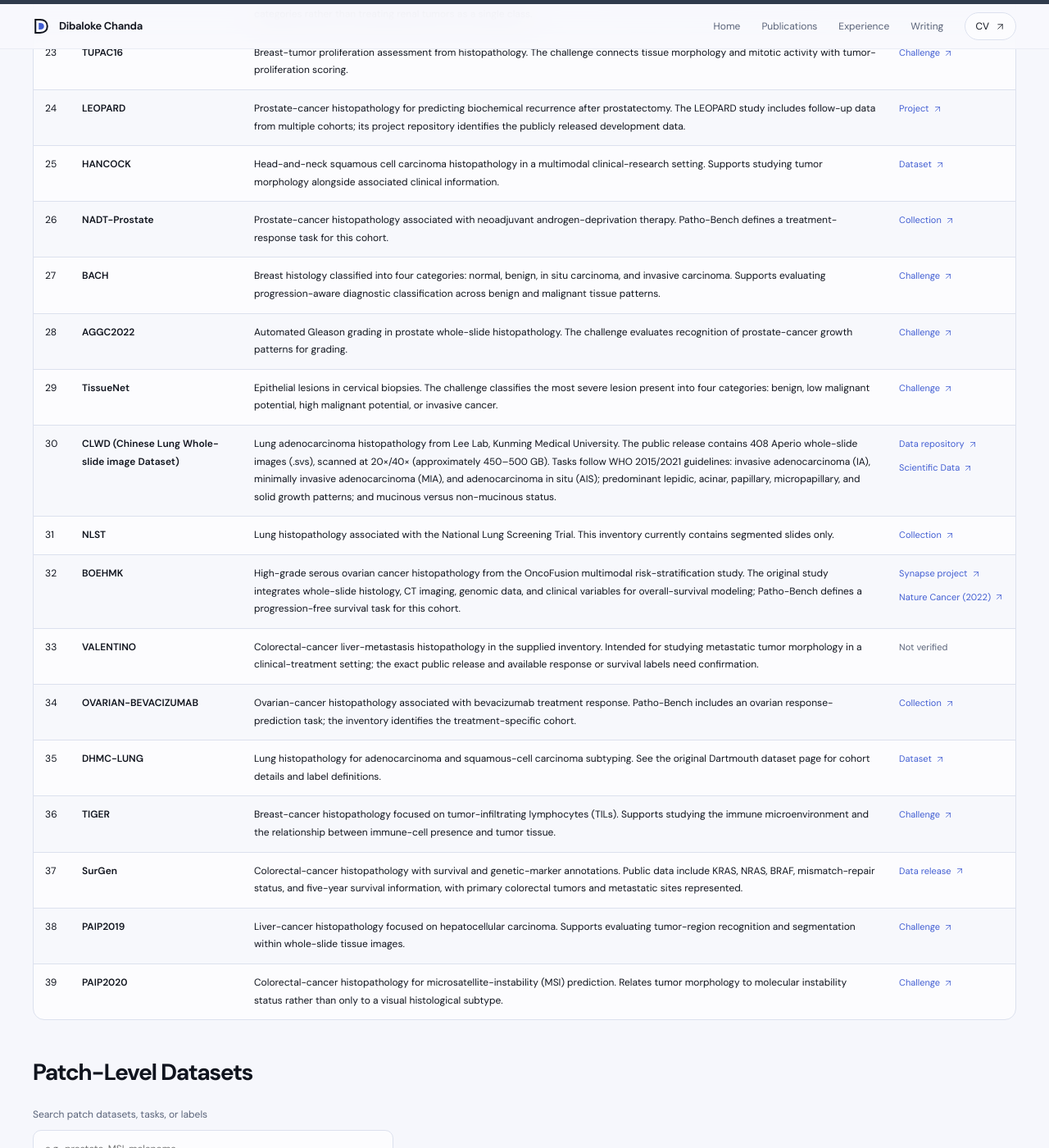
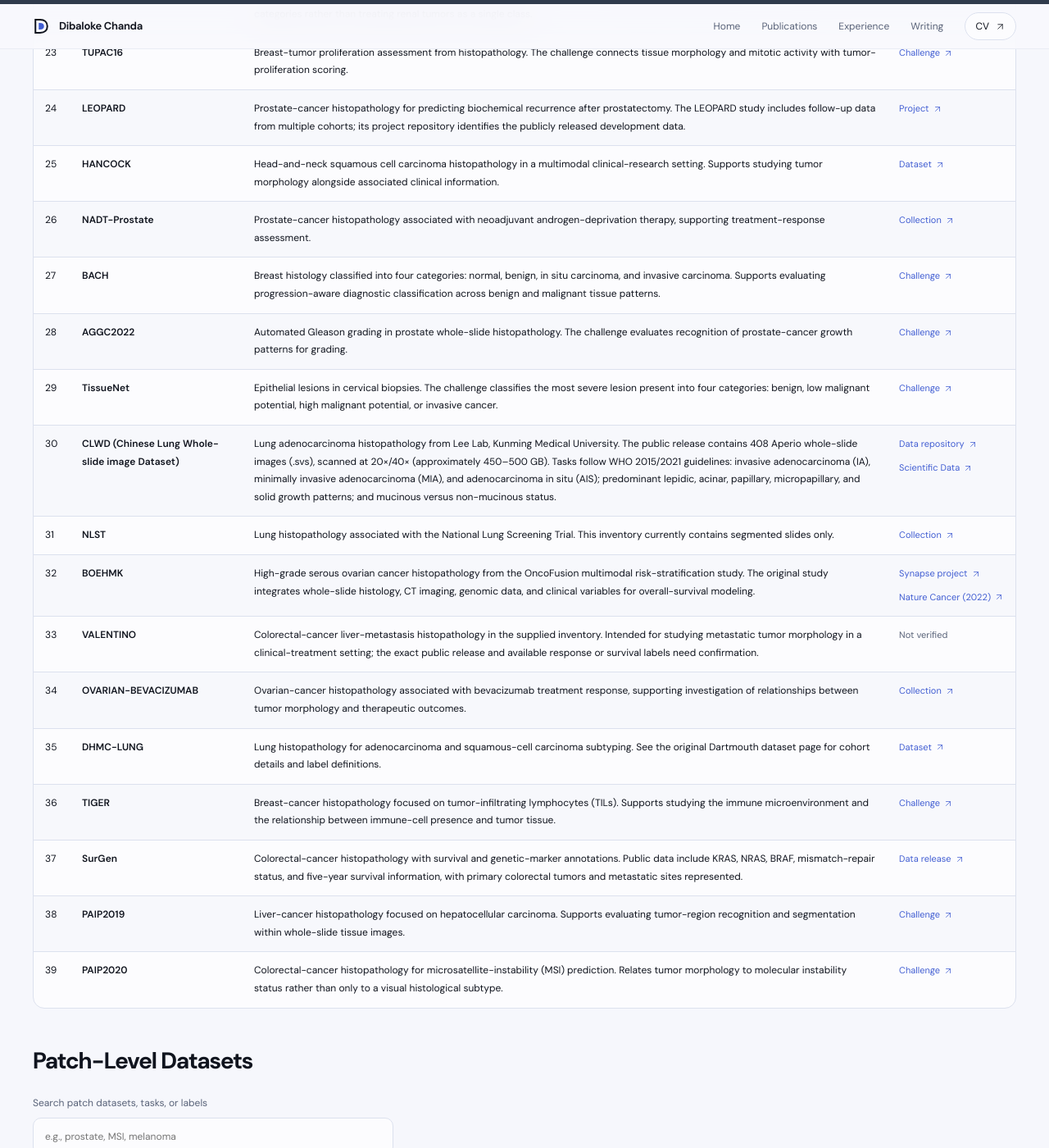
Before and after one commit to dibaloke/dibaloke.github.io, a Jekyll site: the page built from _pages/fm-bench.html, in a window 1280 px wide and 1400 px high, scrolled down 2244 px. Shown: the whole window at 82% size. Built offline with Jekyll 4.4.1, drawn with Linux system fonts in a browser that asks for light colours; some of the changed text lies outside the part shown.

Commit message:
Remove Patho-Bench mentions and references from dataset inventory

```diff
--- a/_data/fm_bench.json
+++ b/_data/fm_bench.json
@@ -16,7 +16,6 @@
     "features": "10,615",
     "magnifications": "20×, 10×, 5×",
     "domain": "Prostate biopsy histopathology for automated cancer grading. The benchmark predicts ISUP grade groups 0–5, distinguishing non-cancerous tissue from progressively higher-grade prostate cancer.",
-    "source_url": "https://github.com/mahmoodlab/Patho-Bench/blob/main/advanced_usage/configs/tasks.yaml",
     "dataset_url": "https://www.kaggle.com/competitions/prostate-cancer-grade-assessment",
     "dataset_link_label": "Challenge"
   },
@@ -67,8 +66,7 @@
     "segmented": "5,486",
     "features": "5,481",
     "magnifications": "20×, 10×, 5×",
-    "domain": "Multi-cancer histopathology linked to proteomic and molecular profiling. Patho-Bench includes mutation-prediction tasks across breast, colorectal, kidney, brain, head-and-neck, lung, and pancreatic cancer cohorts.",
-    "source_url": "https://github.com/mahmoodlab/Patho-Bench/blob/main/advanced_usage/configs/tasks.yaml",
+    "domain": "Multi-cancer histopathology linked to proteomic and molecular profiling, supporting mutation-prediction tasks across breast, colorectal, kidney, brain, head-and-neck, lung, and pancreatic cancer cohorts.",
     "dataset_url": "https://proteomics.cancer.gov/data-portal",
     "dataset_link_label": "Data portal"
   },
@@ -78,8 +76,7 @@
     "segmented": "4,539",
     "features": "4,536",
     "magnifications": "20×, 10×, 5×",
-    "domain": "Breast lesion subtyping across benign, atypical, in situ, and invasive disease. The supplied labels are B, PB, UDH, ADH, FEA, DCIS, and IC; Patho-Bench defines fine-grained and grouped slide-level classification tasks.",
-    "source_url": "https://github.com/mahmoodlab/Patho-Bench/blob/main/advanced_usage/configs/tasks.yaml",
+    "domain": "Breast lesion subtyping across benign, atypical, in situ, and invasive disease. The supplied labels are B, PB, UDH, ADH, FEA, DCIS, and IC, supporting fine-grained and grouped slide-level classification.",
     "dataset_url": "https://www.bracs.icar.cnr.it/",
     "dataset_link_label": "Dataset"
   },
@@ -100,7 +97,6 @@
     "features": "3,097",
     "magnifications": "20×",
     "domain": "Brain and central nervous system histopathology for neuropathological diagnosis. Public benchmark tasks include both detailed diagnoses and broader diagnostic groups.",
-    "source_url": "https://github.com/mahmoodlab/Patho-Bench/blob/main/advanced_usage/configs/tasks.yaml",
     "dataset_url": "https://search.kg.ebrains.eu/instances/8fc108ab-e2b4-406f-8999-60269dc1f994",
     "dataset_link_label": "Dataset"
   },
@@ -260,8 +256,7 @@
     "segmented": "449",
     "features": "449",
     "magnifications": "20×, 10×, 5×",
-    "domain": "Prostate-cancer histopathology associated with neoadjuvant androgen-deprivation therapy. Patho-Bench defines a treatment-response task for this cohort.",
-    "source_url": "https://github.com/mahmoodlab/Patho-Bench/blob/main/advanced_usage/configs/tasks.yaml",
+    "domain": "Prostate-cancer histopathology associated with neoadjuvant androgen-deprivation therapy, supporting treatment-response assessment.",
     "dataset_url": "https://www.cancerimagingarchive.net/collection/nadt-prostate/",
     "dataset_link_label": "Collection"
   },
@@ -326,7 +321,7 @@
     "segmented": "183",
     "features": "183",
     "magnifications": "20×, 10×, 5×",
-    "domain": "High-grade serous ovarian cancer histopathology from the OncoFusion multimodal risk-stratification study. The original study integrates whole-slide histology, CT imaging, genomic data, and clinical variables for overall-survival modeling; Patho-Bench defines a progression-free survival task for this cohort.",
+    "domain": "High-grade serous ovarian cancer histopathology from the OncoFusion multimodal risk-stratification study. The original study integrates whole-slide histology, CT imaging, genomic data, and clinical variables for overall-survival modeling.",
     "source_url": "https://github.com/kmboehm/onco-fusion",
     "dataset_url": "https://www.synapse.org/#!Synapse:syn25946117",
     "dataset_link_label": "Synapse project",
@@ -347,8 +342,7 @@
     "segmented": "174",
     "features": "174",
     "magnifications": "20×, 10×, 5×",
-    "domain": "Ovarian-cancer histopathology associated with bevacizumab treatment response. Patho-Bench includes an ovarian response-prediction task; the inventory identifies the treatment-specific cohort.",
-    "source_url": "https://github.com/mahmoodlab/Patho-Bench/blob/main/advanced_usage/configs/tasks.yaml",
+    "domain": "Ovarian-cancer histopathology associated with bevacizumab treatment response, supporting investigation of relationships between tumor morphology and therapeutic outcomes.",
     "dataset_url": "https://www.cancerimagingarchive.net/collection/ovarian-bevacizumab-response/",
     "dataset_link_label": "Collection"
   },
```
